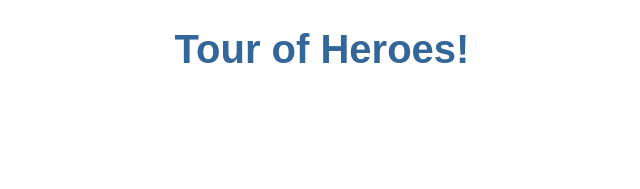
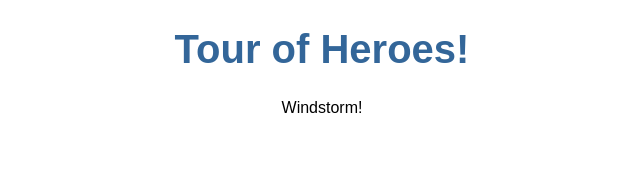
Before and after one commit to Tulkdan/tour-of-heroes, an Angular app: page / in a window 1280 px wide. Shown: the top 189 px of the page, without its empty margins (318-958 px from the left). Built offline with nearby package versions, Linux system fonts and the light colour scheme.

Commit message:
Created heroes component and hero object

```diff
--- a/src/app/app.component.html
+++ b/src/app/app.component.html
@@ -3,4 +3,6 @@
   <h1>
     {{ title }}!
   </h1>
+
+  <app-heroes></app-heroes>
 </div>
--- a/src/app/app.module.ts
+++ b/src/app/app.module.ts
@@ -2,10 +2,12 @@
 import { NgModule } from '@angular/core';
 
 import { AppComponent } from './app.component';
+import { HeroesComponent } from './heroes/heroes.component';
 
 @NgModule({
   declarations: [
-    AppComponent
+    AppComponent,
+    HeroesComponent
   ],
   imports: [
     BrowserModule
--- /dev/null
+++ b/src/app/heroes/heroes.component.html
@@ -0,0 +1,3 @@
+<p>
+  {{ hero }}!
+</p>
--- /dev/null
+++ b/src/app/heroes/heroes.component.ts
@@ -0,0 +1,16 @@
+import { Component, OnInit } from '@angular/core';
+
+@Component({
+  selector: 'app-heroes',
+  templateUrl: './heroes.component.html',
+  styleUrls: ['./heroes.component.css']
+})
+export class HeroesComponent implements OnInit {
+  hero = 'Windstorm';
+
+  constructor() { }
+
+  ngOnInit() {
+  }
+
+}
--- /dev/null
+++ b/src/hero.ts
@@ -0,0 +1,4 @@
+export class Hero {
+  id: number;
+  name: string;
+};
```
Also changed, not shown: src/app/heroes/heroes.component.css (added), 1 other file (tests, documents, lock files or other folders).
